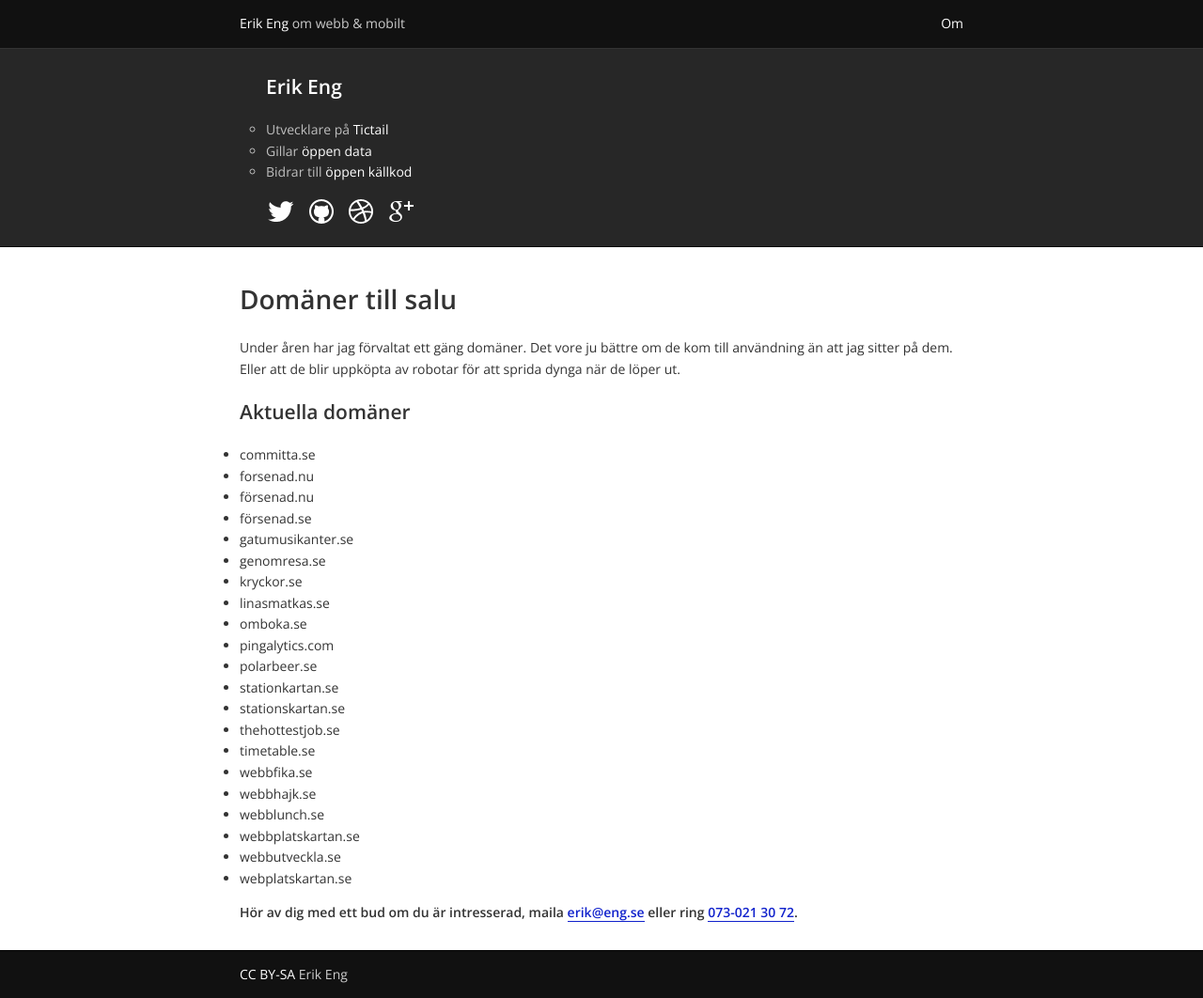
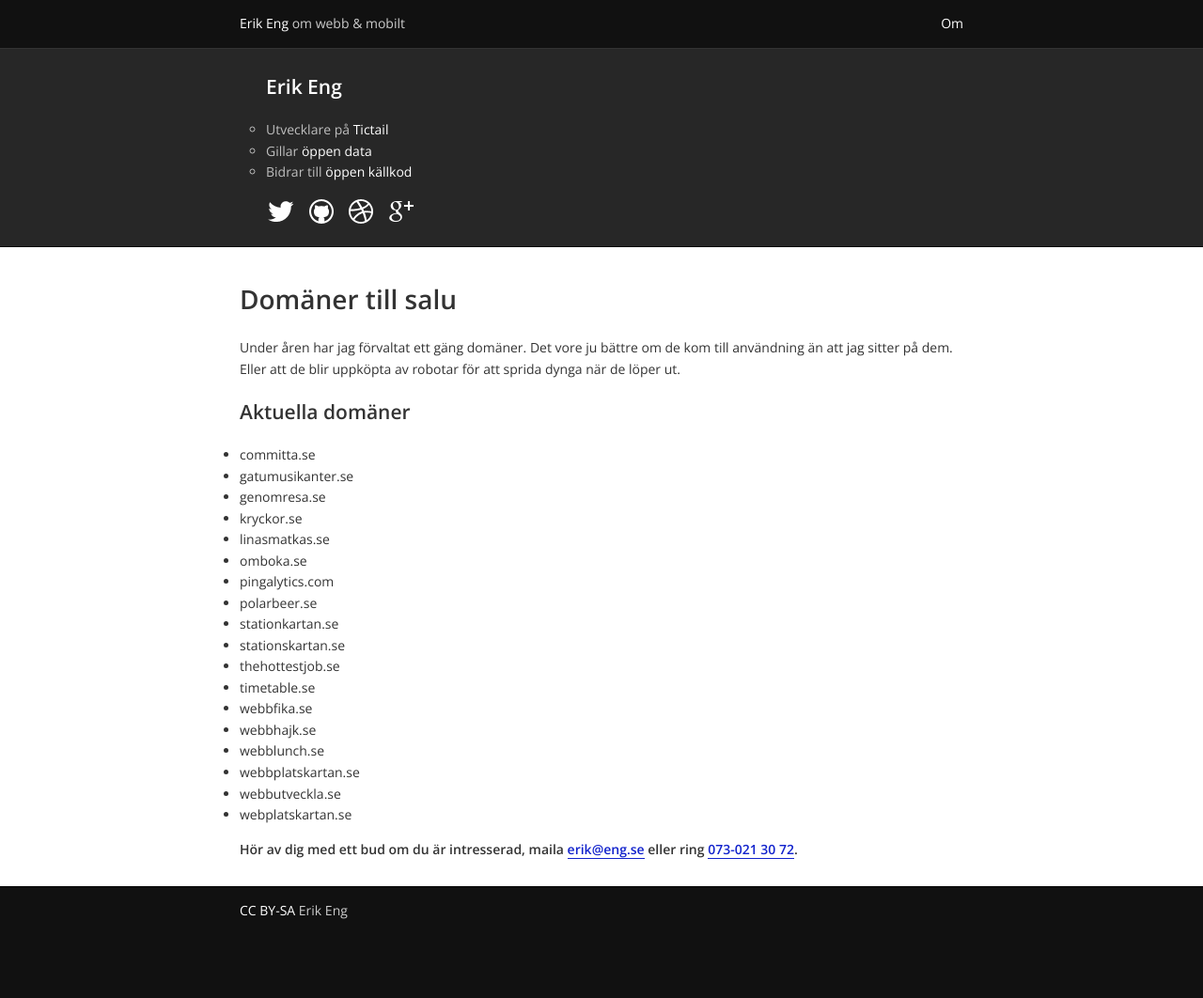
Before and after one commit to ptz0n/ptz0n.github.io, a Jekyll site: the page built from domaner/index.md, in a window 1280 px wide. Shown: the whole page at 94% size. Built offline with Jekyll 4.4.1, drawn with Linux system fonts in a browser that asks for light colours; after the commit the page ends 995 px from its top, so only the background shows below that.

Commit message:
Update index.md

```diff
--- a/domaner/index.md
+++ b/domaner/index.md
@@ -10,9 +10,6 @@ Under åren har jag förvaltat ett gäng domäner. Det vore ju bättre om de kom
 ## Aktuella domäner
 
 * committa.se
-* forsenad.nu
-* försenad.nu
-* försenad.se
 * gatumusikanter.se
 * genomresa.se
 * kryckor.se
```
